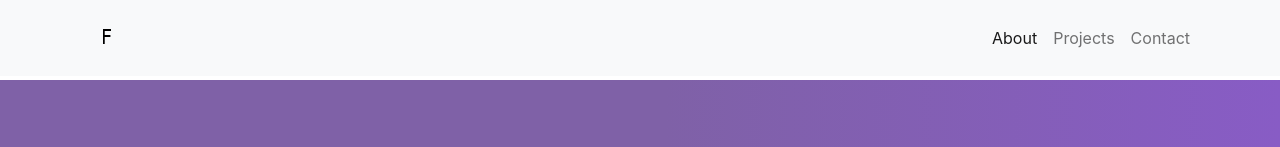
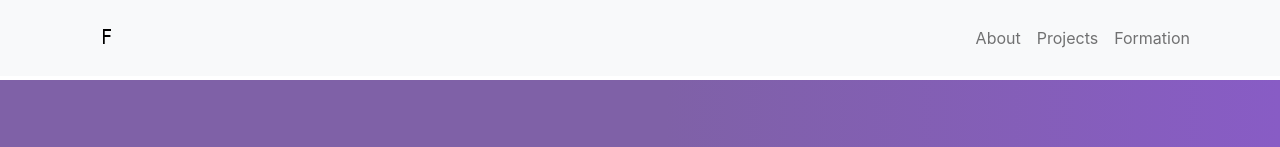
Before and after one commit to facuxfdz/Portfolio, a React (Create React App) app: page /home in a window 1280 px wide. Shown: the top 147 px of the page. Built offline with nearby package versions, Linux system fonts and the light colour scheme.

Commit message:
Smooth scroll added

```diff
--- a/package.json
+++ b/package.json
@@ -13,6 +13,7 @@
     "react-dom": "^17.0.1",
     "react-router-dom": "^5.2.0",
     "react-scripts": "4.0.2",
+    "react-scroll": "^1.8.2",
     "web-vitals": "^1.1.0"
   },
   "scripts": {
--- a/src/components/Home.js
+++ b/src/components/Home.js
@@ -166,9 +166,9 @@ const Home = () => {
         <Fragment>
             <NavBar />
             <Header />
-            <About aboutData={aboutData}/>
-            <Projects projectsData={projectsData}/>
-            <Formation formationData={formationData}/>
+            <About id="about" aboutData={aboutData}/>
+            <Projects id="projects" projectsData={projectsData}/>
+            <Formation id="formation" formationData={formationData}/>
         </Fragment>
     );
 }
--- a/src/components/NavBar.js
+++ b/src/components/NavBar.js
@@ -1,4 +1,5 @@
 import React from 'react';
+import {Link, animateScroll as scroll} from 'react-scroll';
 
 const NavBar = () => {
     return (
@@ -11,13 +12,40 @@ const NavBar = () => {
           <div className="collapse navbar-collapse text-center justify-content-end" id="navbarNav">
             <ul className="navbar-nav">
               <li className="nav-item">
-                <a className="nav-link active" aria-current="page" href="#">About</a>
+                <Link
+                  className="nav-link"
+                  href="#!"
+                  activeClass="active"
+                  to="about"
+                  spy={true}
+                  smooth={false}
+                  offset={-20}
+                  duration={200}
+                >About</Link>
               </li>
               <li className="nav-item">
-                <a className="nav-link" href="#">Projects</a>
+                <Link
+                  className="nav-link"
+                  href="#!"
+                  activeClass="active"
+                  to="projects"
+                  spy={true}
+                  smooth={false}
+                  offset={-20}
+                  duration={200}
+                >Projects</Link>
               </li>
               <li className="nav-item">
-                <a className="nav-link" href="#">Contact</a>
+                <Link
+                  className="nav-link"
+                  href="#!"
+                  activeClass="active"
+                  to="formation"
+                  spy={true}
+                  smooth={false}
+                  offset={-20}
+                  duration={200}
+                >Formation</Link>
               </li>
             </ul>
           </div>
```
Also changed, not shown: 1 other file (tests, documents, lock files or other folders).
